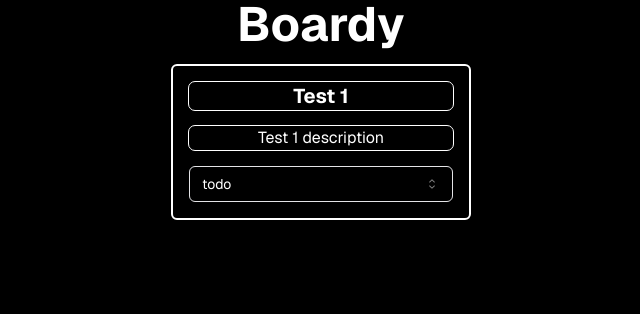
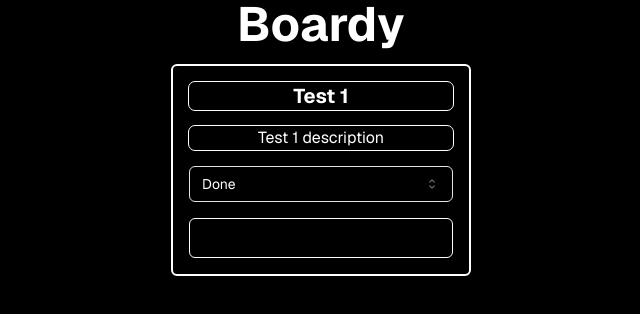
Before and after one commit to Jelenal1/boardy, a Next.js app: page / in a window 1280 px wide. Shown: the top 314 px of the page, without its empty margins (319-959 px from the left). Built offline with nearby package versions, Linux system fonts and the light colour scheme.

Commit message:
feat: basic card finished

```diff
--- a/package.json
+++ b/package.json
@@ -21,13 +21,13 @@
     "class-variance-authority": "^0.7.0",
     "clsx": "^2.1.1",
     "drizzle-orm": "^0.34.1",
+    "eslint": "9.0.0",
     "geist": "^1.3.1",
     "lucide-react": "^0.452.0",
     "next": "^14.2.15",
     "postgres": "^3.4.4",
     "react": "^18.3.1",
     "react-dom": "^18.3.1",
-    "react-icons": "^5.3.0",
     "tailwind-merge": "^2.5.3",
     "tailwindcss-animate": "^1.0.7",
     "zod": "^3.23.8"
@@ -45,6 +45,7 @@
     "postcss": "^8.4.47",
     "prettier": "^3.3.3",
     "prettier-plugin-tailwindcss": "^0.6.8",
+    "react-icons": "^5.3.0",
     "tailwindcss": "^3.4.13",
     "typescript": "^5.6.3"
   },
--- a/src/app/api/getCards/route.ts
+++ b/src/app/api/getCards/route.ts
@@ -1,5 +1,6 @@
 import { getCards } from "~/app/utils/queries";
 
+export const revalidate = 1;
 export async function GET() {
   try {
     const cards = await getCards();
--- /dev/null
+++ b/src/app/api/getCards/{id}/getLabels/route.ts
@@ -0,0 +1,12 @@
+import { getLabelsOfCard } from "~/app/utils/queries";
+
+export async function GET({ params }: { params: { id: string } }) {
+  try {
+    const labels = await getLabelsOfCard(parseInt(params.id, 10));
+    return new Response(JSON.stringify(labels), { status: 200 });
+  } catch (error) {
+    return new Response(JSON.stringify({ error: (error as Error).message }), {
+      status: 500,
+    });
+  }
+}
--- a/src/app/api/getCards/{id}/route.ts
+++ b/src/app/api/getCards/{id}/route.ts
@@ -1,6 +1,6 @@
 import { getCard } from "~/app/utils/queries";
 
-export const revalidate = 1;
+
 export async function GET({ params }: { params: { id: string } }) {
   try {
     const card = await getCard(parseInt(params.id, 10));
--- a/src/app/page.tsx
+++ b/src/app/page.tsx
@@ -6,9 +6,11 @@ export default async function HomePage() {
     {
       id: 1,
       title: "Test 1",
-      status: "todo",
+      status: "done",
       description: "Test 1 description",
       listId: 1,
+      dueDate: new Date(),
+      responsability: 1,
       createdAt: new Date(),
       updatedAt: new Date(),
     },
--- a/src/app/utils/queries.tsx
+++ b/src/app/utils/queries.tsx
@@ -13,12 +13,7 @@ export async function getCard(id: number) {
     .where(eq(cardTable.id, sql`'${id}'`))
     .limit(1);
 
-  const labels = await getLabelsOfCard(id);
-  const cardWithLabels = {
-    ...card,
-    labels: labels,
-  };
-  return cardWithLabels;
+  return card;
 }
 
 export async function getLabels() {
--- a/src/components/Card.tsx
+++ b/src/components/Card.tsx
@@ -1,11 +1,32 @@
 "use client";
 
 import { useEffect, useState } from "react";
-import type { Card } from "~/app/utils/types";
-import { Select, SelectContent, SelectItem, SelectTrigger } from "./ui/select";
+import type { Card, Label } from "~/app/utils/types";
+import {
+  Select,
+  SelectContent,
+  SelectItem,
+  SelectTrigger,
+  SelectValue,
+} from "./ui/select";
 
 const Card = ({ initialCard }: { initialCard: Card }) => {
   const [card, setCard] = useState<Card>(initialCard);
+  const [status, setStatus] = useState<"todo" | "inprogress" | "done">(
+    card.status,
+  );
+  const [labels, setLabels] = useState<Label[]>([]);
+
+  const updateStatus = async (value: "todo" | "inprogress" | "done") => {
+    setCard({ ...card, status: value });
+    setStatus(value);
+  };
+
+  const fetchLabels = async (id: number) => {
+    const fetchedLabels = await fetch(`/api/getCards/${id}/getLabels`, {
+      next: { revalidate: 10 },
+    });
+  };
 
   useEffect(() => {
     setCard(initialCard);
@@ -28,16 +49,31 @@ const Card = ({ initialCard }: { initialCard: Card }) => {
       >
         {card.description}
       </p>
-      <Select>
+      <Select
+        value={status}
+        onValueChange={(value: "todo" | "inprogress" | "done") =>
+          updateStatus(value)
+        }
+      >
         <SelectTrigger>
-          <span>{card.status}</span>
+          <SelectValue placeholder="Status" />
         </SelectTrigger>
         <SelectContent>
-          <SelectItem value="todo">todo</SelectItem>
-          <SelectItem value="in-progress">in-progress</SelectItem>
-          <SelectItem value="done">done</SelectItem>
+          <SelectItem value="todo">Todo</SelectItem>
+          <SelectItem value="inprogress">In progress</SelectItem>
+          <SelectItem value="done">Done</SelectItem>
         </SelectContent>
       </Select>
+      <div className="flex h-10 rounded-md border border-white">
+        {labels.map((label) => (
+          <div
+            key={label.id}
+            className="inline-block w-10 rounded-full bg-gray-200 px-3 py-1 text-sm font-semibold text-gray-700"
+          >
+            {label.title}
+          </div>
+        ))}
+      </div>
     </div>
   );
 };
--- a/src/server/db/schema.ts
+++ b/src/server/db/schema.ts
@@ -6,6 +6,7 @@ import {
   bigint,
   bigserial,
   index,
+  pgEnum,
   pgTableCreator,
   primaryKey,
   text,
@@ -58,13 +59,19 @@ export const cardToLabel = createTable(
   }),
 );
 
+export const Status = pgEnum("status", ["todo", "inprogress", "done"]);
+
 export const cardTable = createTable(
   "card",
   {
     id: bigserial("id", { mode: "number" }).primaryKey(),
     title: varchar("name", { length: 256 }).notNull().default(""),
-    status: varchar("status", { length: 256 }).default("todo").notNull(),
+    status: Status("status").default("todo").notNull(),
     description: text("description"),
+    dueDate: timestamp("due_date", { withTimezone: true }).notNull(),
+    responsability: bigint("responsability", { mode: "number" })
+      .references(() => userTable.id)
+      .notNull(),
     listId: bigint("list_id", { mode: "number" })
       .references(() => listTable.id)
       .notNull(),
```
Also changed, not shown: 1 other file (tests, documents, lock files or other folders).
